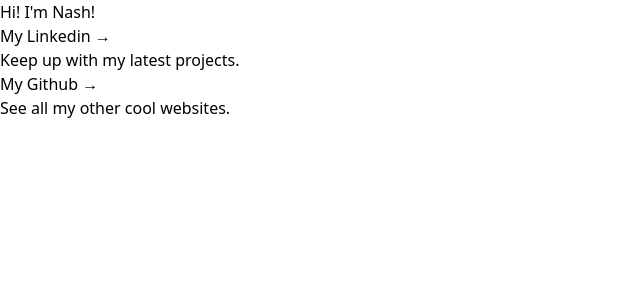
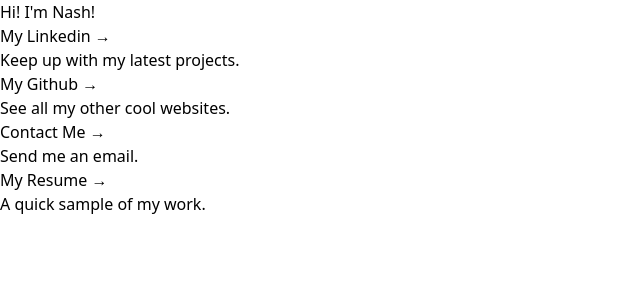
Before and after one commit to nash-pillai/nashpillai.com, a Next.js app: page / in a window 1280 px wide. Shown: the top 300 px of the page, without its empty margins (0-640 px from the left). Built offline with nearby package versions, Linux system fonts and the light colour scheme.

Commit message:
add email button and link to resume

```diff
--- a/next.config.js
+++ b/next.config.js
@@ -2,13 +2,16 @@
  * Run `build` or `dev` with `SKIP_ENV_VALIDATION` to skip env validation. This is especially useful
  * for Docker builds.
  */
-await import("./src/env.js");
+const { env } = await import("./src/env.js");
 
 /** @type {import("next").NextConfig} */
 const config = {
 	async redirects() {
 		return [{ source: "/about", destination: "https://youtu.be/dQw4w9WgXcQs", permanent: false }];
 	},
+	async rewrites() {
+		return [{ source: "/resume", destination: env.RESUME_URL }];
+	},
 };
 
 export default config;
--- a/src/app/page.tsx
+++ b/src/app/page.tsx
@@ -22,6 +22,20 @@
 						<h3 className="text-2xl font-bold">My Github →</h3>
 						<div className="text-lg">See all my other cool websites.</div>
 					</Link>
+					<Link
+						className="flex max-w-xs flex-col gap-4 rounded-xl bg-white/10 p-4 text-white hover:bg-white/20"
+						href="mailto:nash.pillai@protonmail.com"
+						target="_blank">
+						<h3 className="text-2xl font-bold">Contact Me →</h3>
+						<div className="text-lg">Send me an email.</div>
+					</Link>
+					<Link
+						className="flex max-w-xs flex-col gap-4 rounded-xl bg-white/10 p-4 text-white hover:bg-white/20"
+						href="/resume"
+						target="_blank">
+						<h3 className="text-2xl font-bold">My Resume →</h3>
+						<div className="text-lg">A quick sample of my work.</div>
+					</Link>
 				</div>
 			</div>
 		</main>
--- a/src/env.js
+++ b/src/env.js
@@ -8,6 +8,7 @@
 	 */
 	server: {
 		NODE_ENV: z.enum(["development", "test", "production"]),
+		RESUME_URL: z.string(),
 	},
 
 	/**
@@ -25,6 +26,7 @@
 	 */
 	runtimeEnv: {
 		NODE_ENV: process.env.NODE_ENV,
+		RESUME_URL: process.env.RESUME_URL,
 		// NEXT_PUBLIC_CLIENTVAR: process.env.NEXT_PUBLIC_CLIENTVAR,
 	},
 	/**
```
